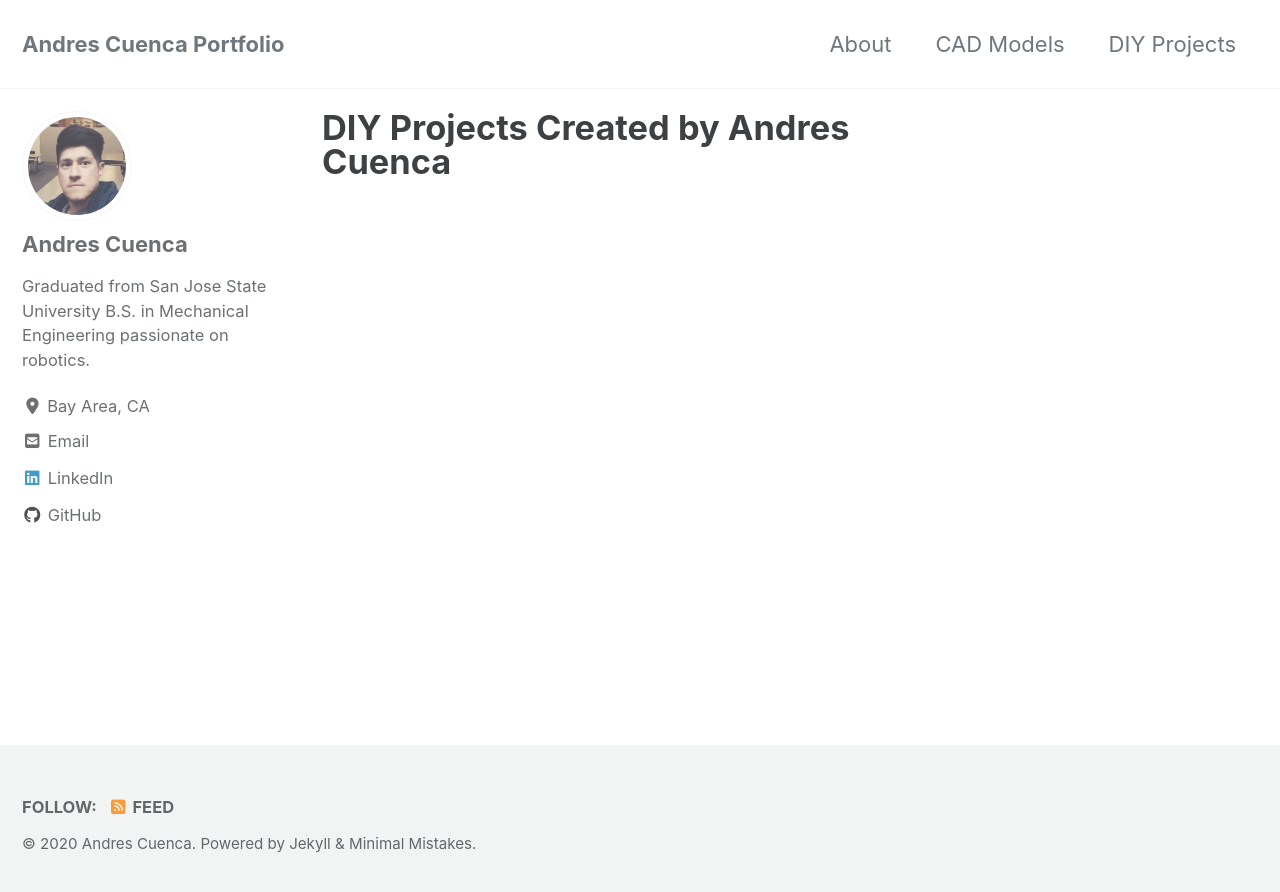
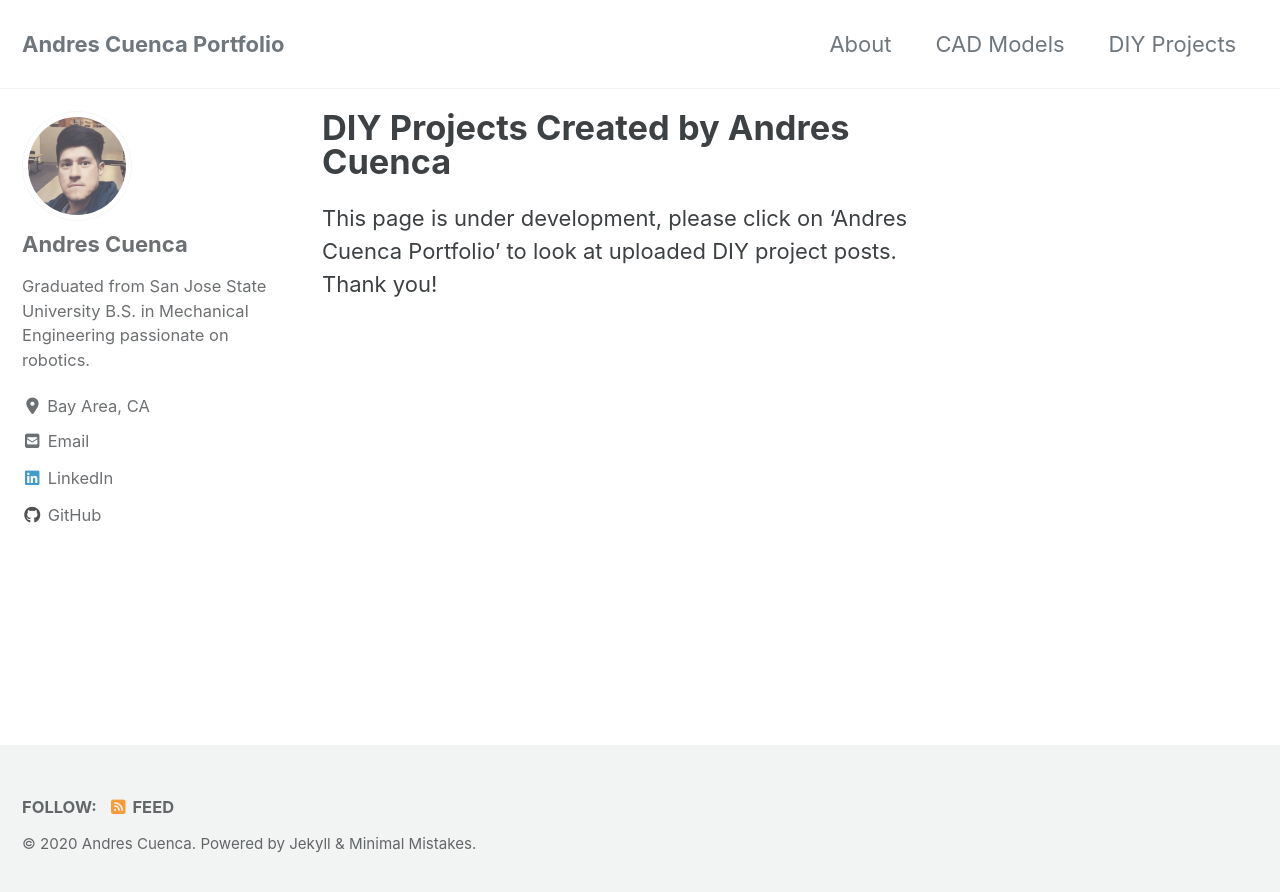
Before and after one commit to Cuenca-Andres/Cuenca-Portfolio.github.io, a Jekyll site: the page built from _pages/DIY-Projects.md, in a window 1280 px wide. Shown: the top 892 px of the page. Built offline with Jekyll 4.4.1, drawn with Linux system fonts in a browser that asks for light colours; cached includes are drawn as plain includes; nearby versions of some CDN libraries.

Commit message:
adds description to the DIY page

```diff
--- a/_pages/DIY-Projects.md
+++ b/_pages/DIY-Projects.md
@@ -4,3 +4,6 @@ permalink: /DIY-Projects/
 title: "DIY Projects Created by Andres Cuenca"
 author_profile: true
 ---
+
+This page is under development, please click on 'Andres Cuenca Portfolio' to
+look at uploaded DIY project posts. Thank you!
```
